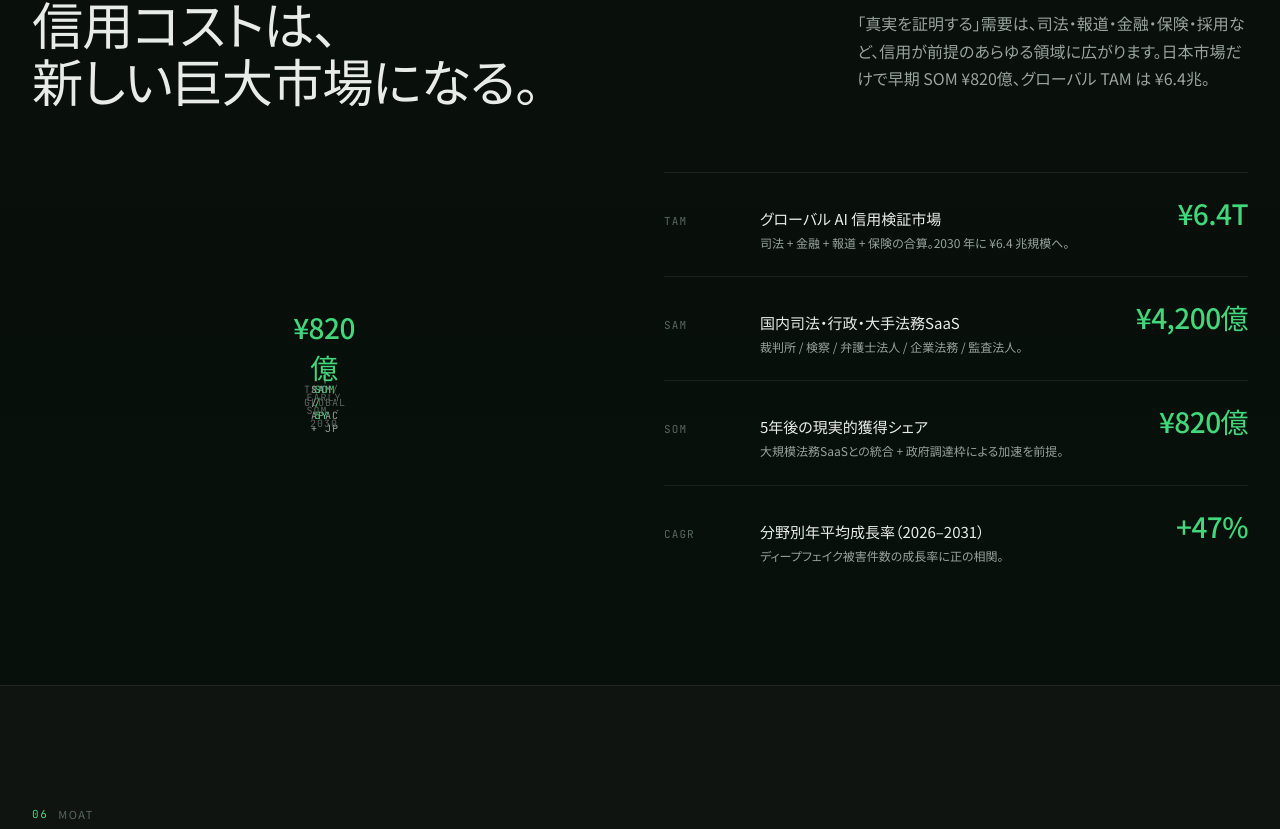
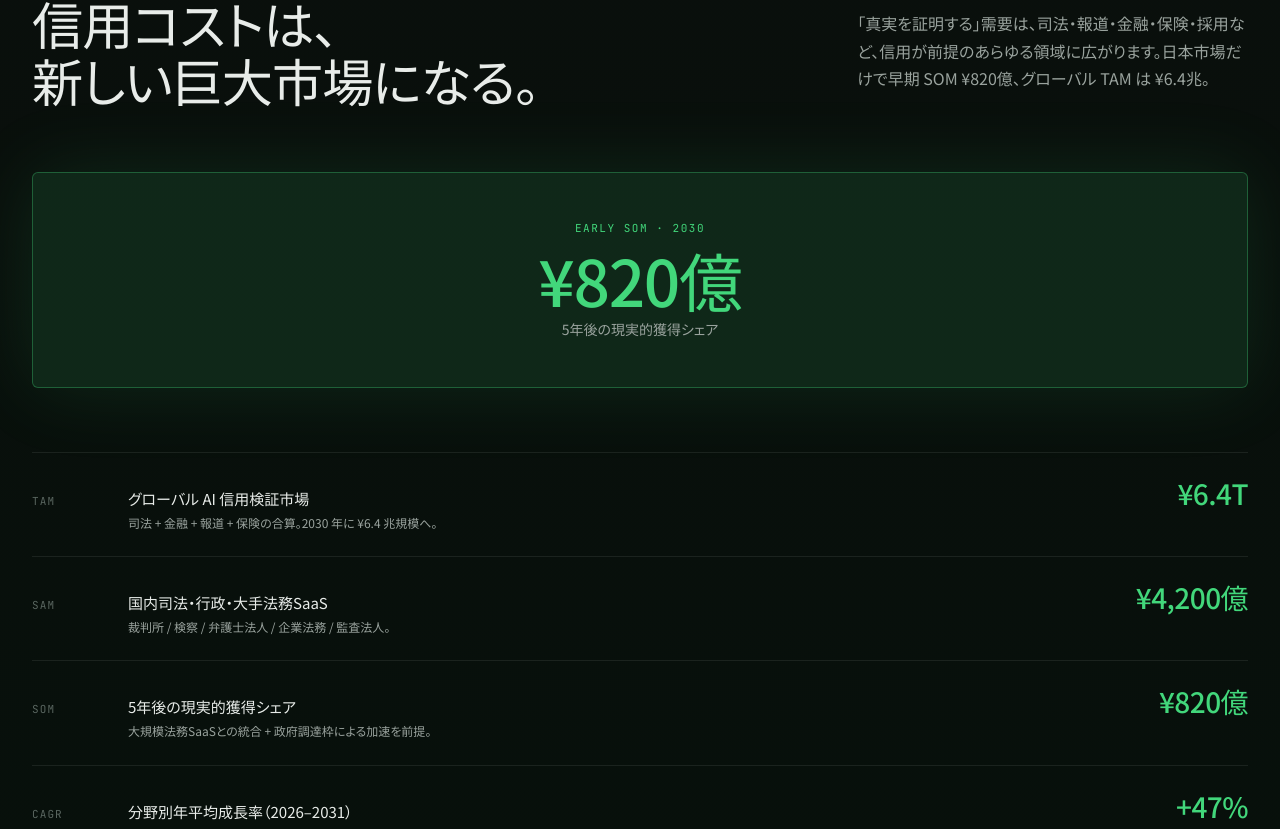
Before and after one commit to funa-ai/group-e, a React (Vite) app: page / in a window 1280 px wide. Shown: the part 4757-5586 px from the top of the page. Built offline with nearby package versions, Linux system fonts and the light colour scheme.

Commit message:
fix: replace broken tam-rings with clean market highlight box

```diff
--- a/src/sections/Market.jsx
+++ b/src/sections/Market.jsx
@@ -15,16 +15,12 @@ export default function Market() {
           </p>
         </div>
 
-        <div className="tam-vis">
-          <div className="tam-rings">
-            <div className="tam-ring r1">TAM / GLOBAL</div>
-            <div className="tam-ring r2">SAM / APAC + JP</div>
-            <div className="tam-ring r3">SOM / 5Y</div>
-            <div className="tam-center">
-              <b>¥820億</b>
-              <span>EARLY SOM · 2030</span>
+        <div className="market-highlight">
+          <div className="market-highlight-label">EARLY SOM · 2030</div>
+          <div className="market-highlight-value">¥820億</div>
+          <div className="market-highlight-sub">5年後の現実的獲得シェア</div>
         </div>
-          </div>
+
         <div className="market-list">
           <div className="market-item">
             <div className="key">TAM</div>
@@ -56,7 +52,6 @@ export default function Market() {
           </div>
         </div>
       </div>
-      </div>
     </section>
   );
 }
--- a/src/styles.css
+++ b/src/styles.css
@@ -963,65 +963,34 @@ section.no-border { border-top: 0; }
 .market {
   background: linear-gradient(180deg, var(--bg) 0%, #07100b 100%);
 }
-.tam-vis {
-  display: grid;
-  grid-template-columns: 1fr 1fr;
-  gap: 48px;
-  align-items: center;
+.market-highlight {
+  margin: 48px 0 64px;
+  padding: 48px 32px;
+  border: 1px solid var(--accent-line);
+  border-radius: 6px;
+  background: var(--accent-soft);
+  text-align: center;
+  box-shadow: 0 0 80px oklch(78% 0.18 152 / 0.12);
 }
-@media (max-width: 920px) {
-  .tam-vis { grid-template-columns: 1fr; }
+.market-highlight-label {
+  font-family: 'JetBrains Mono', monospace;
+  font-size: 11px;
+  letter-spacing: 0.14em;
+  color: var(--accent);
+  text-transform: uppercase;
+  margin-bottom: 12px;
 }
-.tam-rings {
-  position: relative;
-  aspect-ratio: 1;
-  max-width: 460px;
-  margin: 0 auto;
-}
-.tam-ring {
-  position: absolute;
-  border-radius: 50%;
-  border: 1px solid var(--line);
-  display: flex;
-  align-items: flex-start;
-  justify-content: center;
-  padding-top: 14px;
-  font-family: 'JetBrains Mono', monospace;
-  font-size: 10px;
-  letter-spacing: 0.1em;
-  text-transform: uppercase;
-  color: var(--fg-mute);
-}
-.tam-ring.r1 { inset: 0; }
-.tam-ring.r2 { inset: 14%; border-color: var(--line-strong); color: var(--fg-dim); }
-.tam-ring.r3 {
-  inset: 32%;
-  border-color: var(--accent-line);
-  background: var(--accent-soft);
-  color: var(--accent);
-  box-shadow: 0 0 60px oklch(78% 0.18 152 / 0.2);
-}
-.tam-center {
-  position: absolute;
-  inset: 0;
-  display: flex;
-  align-items: center;
-  justify-content: center;
-  flex-direction: column;
-  text-align: center;
-}
-.tam-center b {
-  font-size: 28px;
+.market-highlight-value {
+  font-size: clamp(40px, 6vw, 64px);
   font-weight: 500;
   letter-spacing: -0.02em;
   color: var(--accent);
+  line-height: 1;
+  margin-bottom: 8px;
 }
-.tam-center span {
-  font-family: 'JetBrains Mono', monospace;
-  font-size: 10px;
-  letter-spacing: 0.1em;
-  color: var(--fg-mute);
-  margin-top: 4px;
+.market-highlight-sub {
+  font-size: 14px;
+  color: var(--fg-dim);
 }
 
 .market-list {
```
Lines whose indentation alone changed are shown as unchanged.
